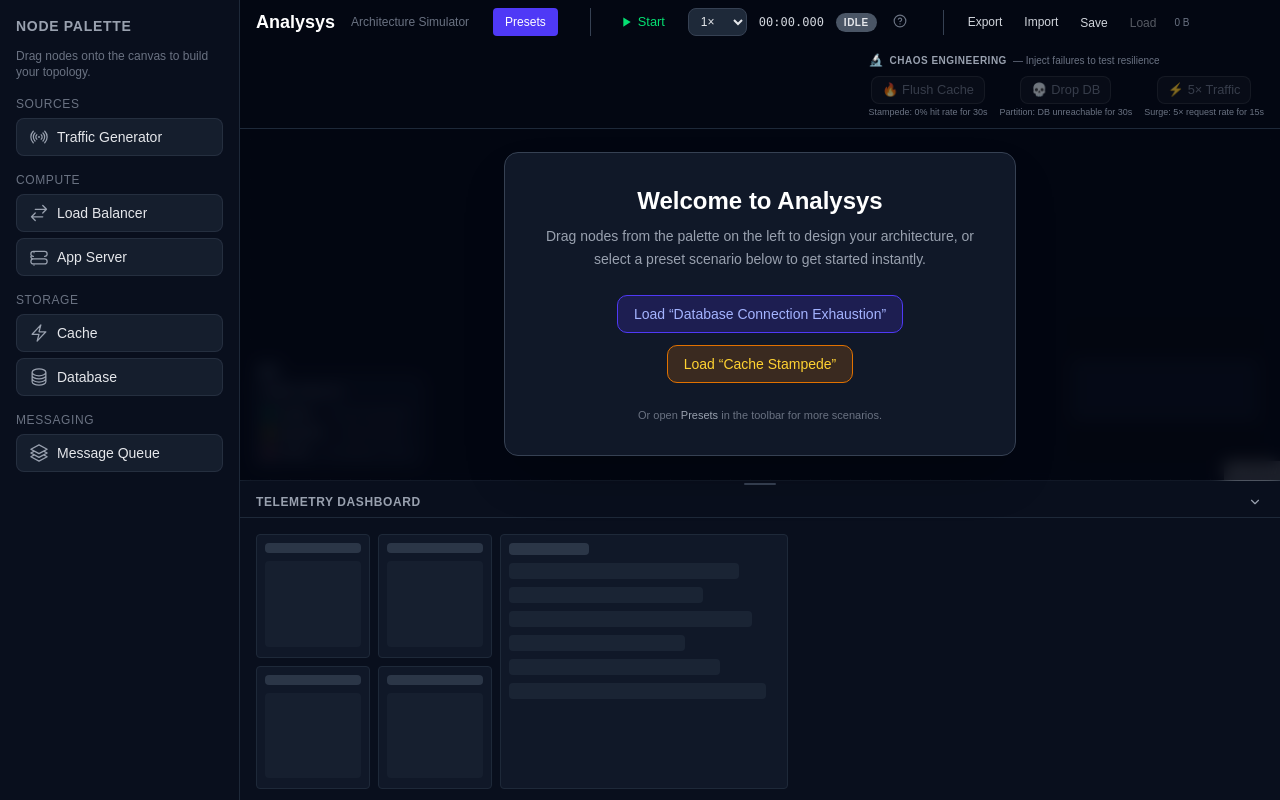
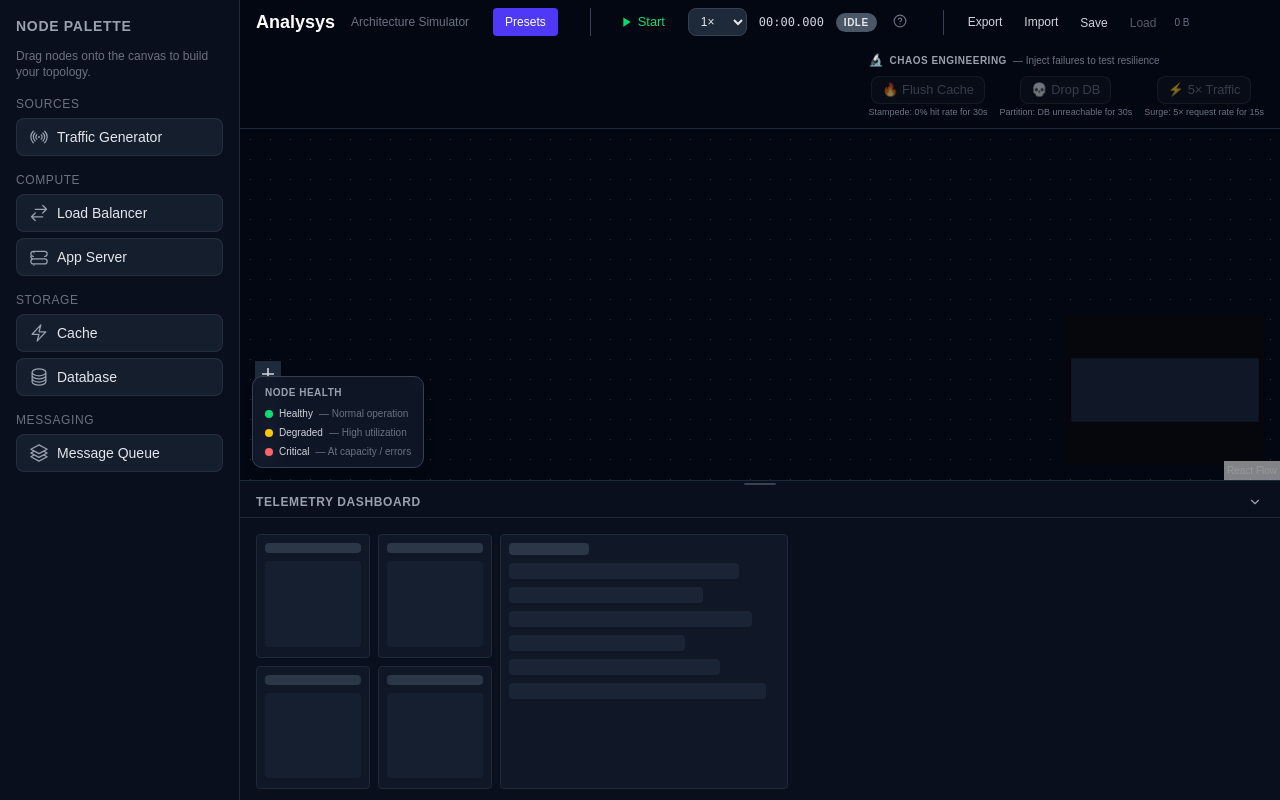
Before and after one commit to Goldenhub/analysys, a React (Vite) app: page / in a window 1280 px wide. Built offline with nearby package versions, Linux system fonts and the light colour scheme.

Commit message:
remove: welcome overlay card from canvas

```diff
--- a/src/components/canvas/CanvasEditor.tsx
+++ b/src/components/canvas/CanvasEditor.tsx
@@ -15,7 +15,6 @@
 import '@xyflow/react/dist/style.css';
 
 import { useTopologyStore } from '@/store/topologyStore';
-import { WelcomeOverlay } from './WelcomeOverlay';
 import type { AnalysysNode, SimulationNode } from '@/types/nodes';
 import {
   NodeType,
@@ -318,7 +317,6 @@
 
   // ─── Render ────────────────────────────────────────────────────
 
-  const isCanvasEmpty = nodes.length === 0;
 
   return (
     <div ref={reactFlowWrapper} className="relative h-full w-full">
@@ -347,7 +345,6 @@
         />
         <HealthLegend />
       </ReactFlow>
-      {isCanvasEmpty && <WelcomeOverlay />}
     </div>
   );
 }
```
